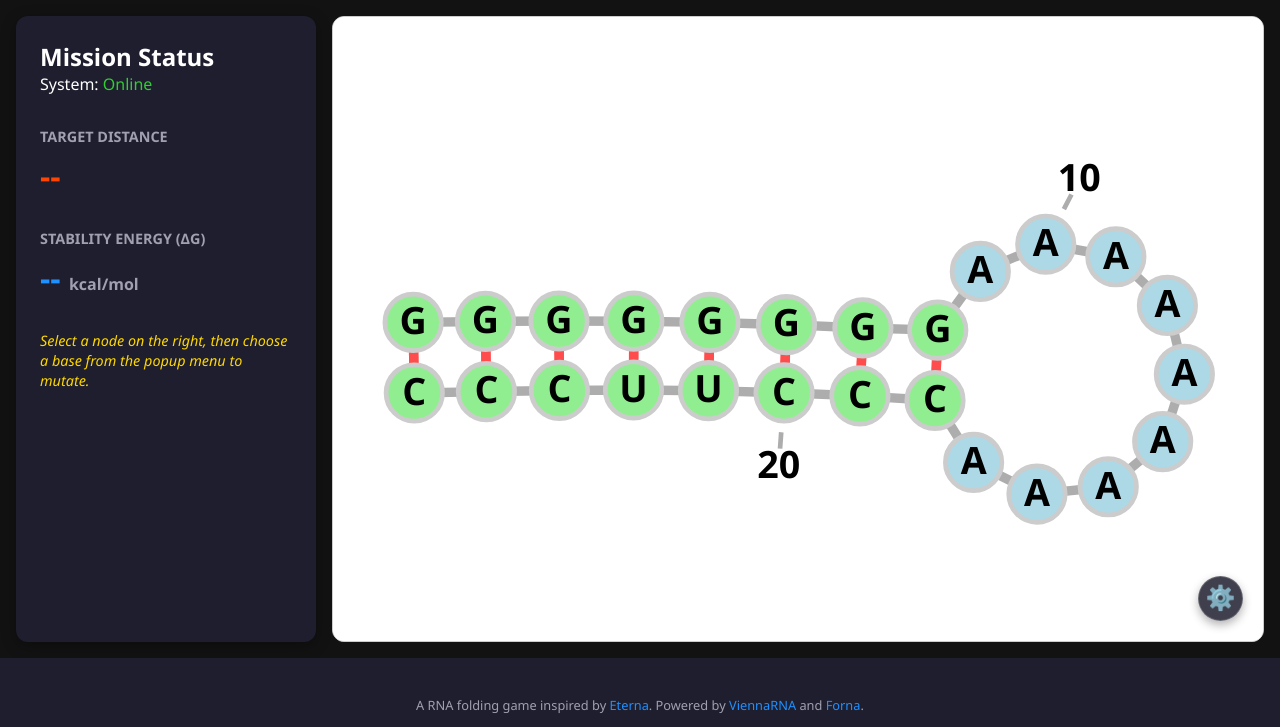
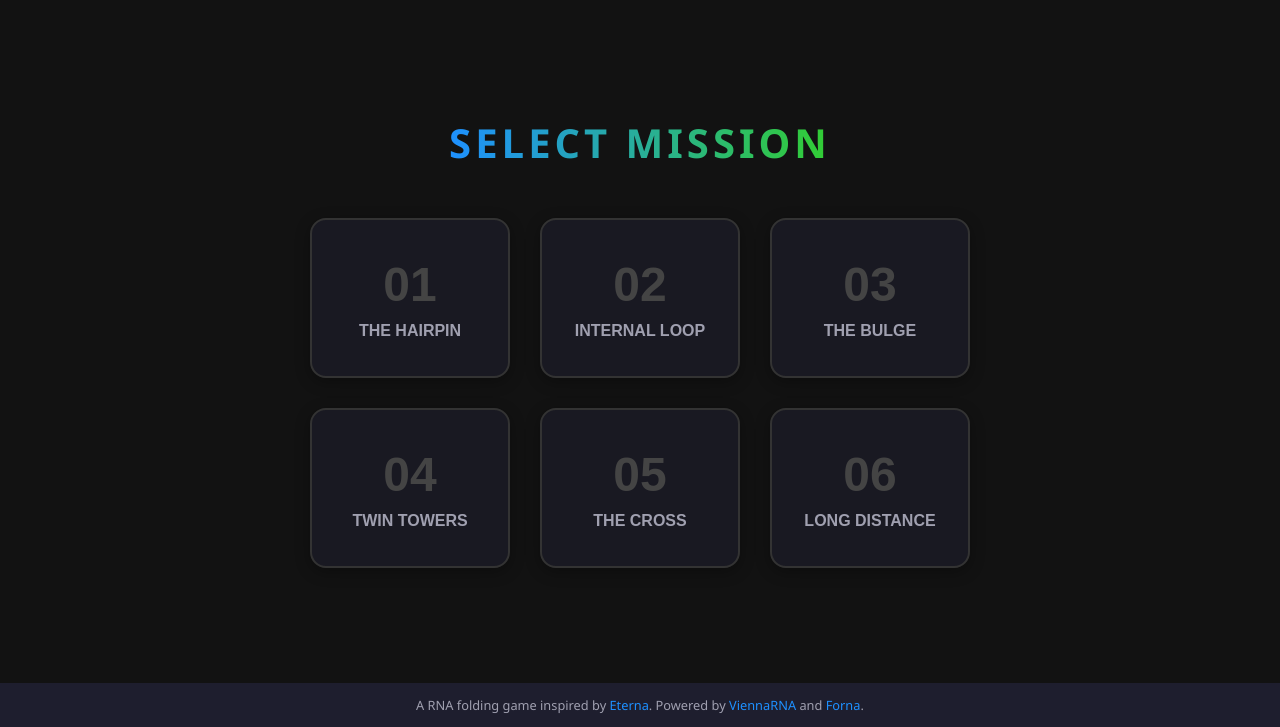
Before and after one commit to denski92/vienna_rna_folding_game, a Flask app: page / in a window 1280 px wide. Shown: the part 73-800 px from the top of the page. Run offline with Flask 3, Linux system fonts and the light colour scheme.

Commit message:
added start screen and level selection

```diff
--- a/static/css/style.css
+++ b/static/css/style.css
@@ -55,13 +55,26 @@ body {
     text-align: right;
 }
 
-/* --- 3. Main Stage Layout (Sidebar + Viz) --- */
+/* --- 3. Main Stage Layout --- */
+
+/* The outer container holds the distinct "screens" (Menu or Game) */
 .main-stage {
     flex: 1;
-    display: flex;
-    padding: 1rem;
+    position: relative;
+    width: 100%;
+    height: 100%;
+    overflow: hidden;
+    /* Removed: display: flex; gap: 1rem; padding: 1rem; */
+    /* This allows the children (Menu or GameView) to take full size */
+}
+
+/* New Class: Handles the layout ONLY when the game is active */
+.game-mode-layout {
+    display: flex;       /* This creates the Side-by-Side layout */
+    width: 100%;
+    height: 100%;
     gap: 1rem;
-    overflow: hidden;
+    padding: 1rem;       /* Padding goes here now */
 }
 
 /* Left Sidebar: Controls */
@@ -75,7 +88,6 @@ body {
     gap: 2rem;
     box-shadow: 0 4px 15px rgba(0,0,0,0.3);
 }
-
 .status-group h3 {
     font-size: 0.9rem;
     text-transform: uppercase;
@@ -103,13 +115,14 @@ body {
     line-height: 1.4;
 }
 
+
 /* Right Panel: Visualization */
 .viz-panel {
     flex: 1;
-    background: #f9f9f9; /* Your preferred light grey background */
+    background: #f9f9f9;
     border-radius: 12px;
     overflow: hidden;
-    position: relative; /* Context for absolute positioning of popup */
+    position: relative;
     border: 1px solid #ccc;
 }
 
@@ -441,3 +454,92 @@ circle[node_type="pseudo"] {
     accent-color: var(--accent-blue);
     cursor: pointer;
 }
+
+/* --- 9. Level Select Menu --- */
+
+.level-menu {
+    width: 100%;
+    height: 100%;
+    display: flex; /* Flex to center content */
+    flex-direction: column;
+    align-items: center;
+    justify-content: center;
+    background: var(--bg-app);
+}
+
+.level-menu h2 {
+    font-size: 2.5rem;
+    margin-bottom: 3rem;
+    color: var(--text-primary);
+    text-transform: uppercase;
+    letter-spacing: 4px;
+    background: linear-gradient(90deg, var(--accent-blue), var(--accent-green));
+    -webkit-background-clip: text;
+    -webkit-text-fill-color: transparent;
+}
+
+.level-grid {
+    display: grid;
+    grid-template-columns: repeat(3, 1fr);
+    gap: 30px;
+    max-width: 900px;
+}
+
+.level-card {
+    background: rgba(30, 30, 46, 0.6);
+    border: 2px solid #333;
+    border-radius: 16px;
+    width: 200px;
+    height: 160px;
+    display: flex;
+    flex-direction: column;
+    align-items: center;
+    justify-content: center;
+    cursor: pointer;
+    transition: all 0.2s cubic-bezier(0.175, 0.885, 0.32, 1.275);
+    box-shadow: 0 4px 15px rgba(0,0,0,0.3);
+}
+
+.level-card:hover {
+    transform: translateY(-5px);
+    border-color: var(--accent-blue);
+    background: rgba(30, 30, 46, 0.9);
+    box-shadow: 0 0 20px rgba(30, 144, 255, 0.3);
+}
+
+.lvl-num {
+    font-size: 3rem;
+    font-weight: 900;
+    color: #444;
+    margin-bottom: 10px;
+    transition: color 0.2s;
+}
+
+.level-card:hover .lvl-num {
+    color: white;
+}
+
+.lvl-name {
+    font-size: 1rem;
+    font-weight: bold;
+    color: var(--text-secondary);
+    text-transform: uppercase;
+}
+
+/* Back Button for the Control Panel */
+.back-btn {
+    background: transparent;
+    border: 1px solid #444;
+    color: var(--text-secondary);
+    padding: 5px 10px;
+    margin-bottom: 20px;
+    cursor: pointer;
+    border-radius: 4px;
+    font-size: 0.8rem;
+    align-self: flex-start;
+}
+.back-btn:hover { border-color: white; color: white; }
+
+/* Hide helper class */
+.hidden-display { display: none !important; }
+.flex-display { display: flex !important; }
--- a/static/js/game.js
+++ b/static/js/game.js
@@ -1,6 +1,6 @@
 /**
  * Frontend logic for the RNA Folding Game.
- * Handles initialization, click interaction, and mutation logic.
+ * Handles initialization, click interaction, mutation logic, and Level Management.
  */
 
 // Initialize the visualization container
@@ -9,70 +9,174 @@ let container = new FornaContainer("#rna_container", {
     'zoomable': true,
     'applyForce': true
 });
-// big testseq GGGGGGGGAAAAAAAAACCCCCCCCAAAAAAAGGGGGGGGAAAAAAAAACCCCCCCCAAAAAAAGGGGGGGGAAAAAAAAACCCCCCCCAAAAAAAGGGGGGGGAAAAAAAAACCCCCCCC
-// big teststruc "((((((((.........)))))))).......((((((((.........)))))))).......((((((((.........)))))))).......((((((((.........))))))))";
 
-// State variables
-let currentSequence = "GGGGGGGGAAAAAAAAACCCUUCCC";
-let targetStructure = "((((((((.........))))))))";
+// Level Definitions
+const LEVELS = [
+    {
+        name: "The Hairpin",
+        target: "((((((((.........))))))))",
+        startSeq: "GGGGGGGGAAAAAAAAACCCCCCCC" // 25 nts
+    },
+    {
+        name: "Internal Loop",
+        target: "((((((....((....))....))))))",
+        startSeq: "GGGGGGAAAAGGGGAAAACCCCACCCCC" // 28 nts
+    },
+    {
+        name: "The Bulge",
+        target: "((((((.((....)).))))))",
+        startSeq: "GGGGGGUAAUUUUUAGCCCCCC" // 22 nts
+    },
+    {
+        name: "Twin Towers",
+        target: "((((....)))).((((....))))",
+        startSeq: "GGGGAAAACCCCGGGGAAAACCCC" // 25 nts
+    },
+    {
+        name: "The Cross",
+        target: "((((..((...))..((...))..))))",
+        startSeq: "GGGGUUGGGAAACCAAGGAAACCACCCC" // 28 nts
+    },
+    {
+        name: "Long Distance",
+        target: "((((((((((....))))))))))",
+        startSeq: "GGGGGGGGGGAAAACCCCCCCCCC" // 24 nts
+    }
+];
+
+// Current State
+let currentSequence = "";
+let targetStructure = "";
 let selectedNodeIndex = -1;
 
+/**
+ * Called by HTML buttons: startLevel(0), startLevel(1), etc.
+ */
+function startLevel(lvlIndex) {
+    const lvl = LEVELS[lvlIndex];
+    if (!lvl) return;
+
+    // 1. Set State
+    currentSequence = lvl.startSeq;
+    targetStructure = lvl.target;
+
+    // 2. Update UI Titles
+    document.getElementById('level-title').innerText = lvl.name;
+
+    // 3. Switch Screens
+    document.getElementById('level-menu').style.display = 'none';
+    const gameView = document.getElementById('game-view');
+    gameView.style.display = 'flex';
+
+    // 4. CRITICAL FIX: Give the browser 50ms to render the div,
+    //    then trigger a resize so Forna knows how big the window is.
+    setTimeout(() => {
+        // 1. Tell Forna/Browser "The window size changed, check dimensions!"
+        window.dispatchEvent(new Event('resize'));
+
+        // 2. Now that dimensions are correct, draw the RNA
+        initGame();
+    }, 50);
+}
+
+/**
+ * Return to Menu
+ */
+function showMenu() {
+    document.getElementById('game-view').style.display = 'none';
+    document.getElementById('level-menu').style.display = 'flex';
+
+    // Optional: Clear container to save memory?
+    container.clearNodes();
+}
+
+/**
+ * Initializes the Forna Container with current data
+ */
 function initGame() {
+    container.clearNodes();
     let options = {
         'sequence': currentSequence,
         'structure': targetStructure
     };
+
+    // Calculate initial metrics immediately so the numbers aren't empty
+    // (We do a dummy fetch or just set 0 if we assume start isn't solved)
+    // For now, let's just render the RNA:
     container.addRNA(options.structure, options);
+
+    // Reset metrics display
+    document.getElementById('dist-val').innerText = "--";
+    document.getElementById('mfe-val').innerText = "--";
+
+    // Trigger an initial "mutate" call with the starting sequence
+    // to get the real initial MFE and Distance from the backend.
+    fetch('/api/mutate', {
+        method: 'POST',
+        headers: {'Content-Type': 'application/json'},
+        body: JSON.stringify({ sequence: currentSequence, target: targetStructure })
+    })
+    .then(r => r.json())
+    .then(data => {
+        updateMetrics(data);
+        // Re-center after initial load
+        setTimeout(() => container.center_view(), 100);
+    });
+
     setTimeout(attachClickListeners, 500);
+}
+
+function updateMetrics(data) {
+    document.getElementById('dist-val').innerText = data.distance;
+    document.getElementById('mfe-val').innerText = data.mfe;
+
+    // Color coding
+    const distEl = document.getElementById('dist-val');
+    if (data.distance === 0) {
+        distEl.style.color = '#32CD32'; // Green
+        distEl.innerText = "SOLVED!";
+    } else {
+        distEl.style.color = '#FF4500'; // Red
+    }
 }
 
 function attachClickListeners() {
     d3.selectAll('.node')
         .on('click', function(d) {
-            // 1. Ignore helper nodes
             if (d.node_type !== 'nucleotide') return;
 
-            // 2. CLEAR Styles from ALL nodes (Reset to default CSS)
+            // Clear previous styles
             d3.selectAll('.node')
-              .style('stroke', null)        // Removes inline stroke
-              .style('stroke-width', null)  // Removes inline width
-              .style('filter', null)        // Removes inline glow
+              .style('stroke', null)
+              .style('stroke-width', null)
+              .style('filter', null)
               .classed('selected', false);
 
-            // 3. APPLY Styles to THIS node
+            // Highlight current
             d3.select(this)
-              .style('stroke', '#ffe343ff')         // Gold color
-              .style('stroke-width', '3.8px')       // Thick border
+              .style('stroke', '#ffe343ff')
+              .style('stroke-width', '3.8px')
               .style('stroke-opacity', '0.95')
-              .style('filter', 'drop-shadow(0 0 3px #FFD700) drop-shadow(0 0 15px #FFD700)')
-
+              .style('filter', 'drop-shadow(0 0 3px #FFD700) drop-shadow(0 0 15px #FFD700)');
 
             selectedNodeIndex = d.num - 1;
-            console.log("Selected Node:", selectedNodeIndex);
 
-            // 4. Show Menu
+            // Show Menu
             let menu = document.getElementById('mutation-menu');
-            menu.style.display = 'flex'; // Changed from 'block' to 'flex' to keep CSS layout
-
-            // Offset slightly so it doesn't spawn exactly under the cursor
-            // (15px to the right, 15px down)
+            menu.style.display = 'flex';
             menu.style.left = (d3.event.pageX + 15) + 'px';
             menu.style.top = (d3.event.pageY + 15) + 'px';
 
             d3.event.stopPropagation();
         });
 
-    // Background Click Listener (Reset everything)
     d3.select('body').on('click', function() {
         if (d3.event.target.tagName !== 'circle') {
              document.getElementById('mutation-menu').style.display = 'none';
-
-             // Clear all manual styles
              d3.selectAll('.node')
                .style('stroke', null)
                .style('stroke-width', null)
                .style('filter', null);
-
              selectedNodeIndex = -1;
         }
     });
@@ -82,18 +186,13 @@ function mutateNode(newBase) {
     document.getElementById('mutation-menu').style.display = 'none';
     if (selectedNodeIndex === -1) return;
 
-    // 1. Capture Camera State (Zoom/Pan)
-    let prevTranslate = [0,0];
-    let prevScale = 1;
+    let prevTranslate = [0,0], prevScale = 1;
     if (container.zoomer) {
         prevTranslate = container.zoomer.translate();
         prevScale = container.zoomer.scale();
     }
 
-    // --- POSITION FIX START: Capture Molecule Position ---
-    // Where is the molecule currently floating?
     let oldCentroid = getMoleculeCentroid();
-    // ----------------------------------------------------
 
     let seqArray = currentSequence.split('');
     seqArray[selectedNodeIndex] = newBase;
@@ -112,142 +211,86 @@ function mutateNode(newBase) {
         currentSequence = data.sequence;
 
         container.clearNodes();
+        let options = { 'sequence': data.sequence, 'structure': data.structure };
 
-        let options = {
-            'sequence': data.sequence,
-            'structure': data.structure
-        };
-
-        // 2. Monkey Patch: Stop the camera from resetting
         let originalCenterView = container.center_view;
         container.center_view = function() {};
 
-        // 3. Add the new RNA (It will be created at default coordinates)
         container.addRNA(options.structure, options);
 
-        // --- POSITION FIX START: Shift New Molecule ---
-        // Calculate where the new molecule spawned
+        // Position Fix
         let newCentroid = getMoleculeCentroid();
-
-        // Calculate the difference vector
         let deltaX = oldCentroid.x - newCentroid.x;
         let deltaY = oldCentroid.y - newCentroid.y;
 
-        // Apply this offset to EVERY node in the new graph
         container.graph.nodes.forEach(node => {
-            node.x += deltaX;
-            node.y += deltaY;
-            // D3 Force layout also uses 'px' (previous x) for physics
-            node.px += deltaX;
-            node.py += deltaY;
+            node.x += deltaX; node.y += deltaY;
+            node.px += deltaX; node.py += deltaY;
         });
+        container.update();
 
-        // Force Forna to recognize the moved nodes
-        container.update();
-        // ----------------------------------------------
-
-        // Restore camera behavior
+        // Restore Camera
         container.center_view = originalCenterView;
-
-        // 4. Sync D3 Camera
         if (container.zoomer) {
             container.zoomer.translate(prevTranslate);
             container.zoomer.scale(prevScale);
         }
 
+        updateMetrics(data);
         setTimeout(attachClickListeners, 500);
     })
     .catch(error => console.error('Error:', error));
 }
 
-/**
- * Calculates the geometric center (centroid) of the RNA molecule.
- * Used to keep the molecule in the same place after a mutation.
- */
 function getMoleculeCentroid() {
     let nodes = container.graph.nodes;
     let sumX = 0, sumY = 0, count = 0;
-
     nodes.forEach(node => {
-        // We only care about the actual nucleotides, not labels or helper nodes
         if (node.node_type === 'nucleotide') {
-            sumX += node.x;
-            sumY += node.y;
-            count++;
+            sumX += node.x; sumY += node.y; count++;
         }
     });
-
     if (count === 0) return {x: 0, y: 0};
     return {x: sumX / count, y: sumY / count};
 }
 
-
 /* --- Settings Widget Logic --- */
-
-
 document.addEventListener("DOMContentLoaded", function() {
     const settingsBtn = document.getElementById('settings-btn');
     const settingsPanel = document.getElementById('settings-panel');
     const closeSettingsBtn = document.getElementById('close-settings');
     const colorRadios = document.querySelectorAll('input[name="color-scheme"]');
 
-    // 1. Monkey Patch Forna to use Custom Colors for "Sequence" Mode
-    // We save the original function so we can still use it for other modes.
+    // Monkey Patch Colors
     const originalChangeColorScheme = container.changeColorScheme.bind(container);
-
     container.changeColorScheme = function(scheme) {
-        // Let the original function run first (handles state updates and other modes)
         originalChangeColorScheme(scheme);
-
-        // If the user wants "Nucleotide Type", we overwrite the pale colors with yours
         if (scheme === 'sequence') {
-            const colorMap = {
-                'A': '#FFD700', // Gold
-                'U': '#1E90FF', // DodgerBlue
-                'G': '#FF4500', // OrangeRed
-                'C': '#32CD32', // LimeGreen
-                'T': '#1E90FF'  // Treat T like U just in case
+             const colorMap = {
+                'A': '#FFD700', 'a': '#FFD700',
+                'U': '#1E90FF', 'u': '#1E90FF',
+                'G': '#FF4500', 'g': '#FF4500',
+                'C': '#32CD32', 'c': '#32CD32',
+                'T': '#1E90FF', 't': '#1E90FF'
             };
-
-            // Select all nucleotide nodes and apply the custom fill
             d3.selectAll('.node[node_type="nucleotide"]')
-              .style('fill', function(d) {
-                  return colorMap[d.name] || 'white';
-              });
+              .style('fill', function(d) { return colorMap[d.name] || 'white'; });
         }
     };
 
-    // 2. Toggle Panel Visibility
-    function toggleSettings() {
-        settingsPanel.classList.toggle('hidden');
-    }
+    function toggleSettings() { settingsPanel.classList.toggle('hidden'); }
 
-    settingsBtn.addEventListener('click', (e) => {
-        e.stopPropagation();
-        toggleSettings();
+    settingsBtn.addEventListener('click', (e) => { e.stopPropagation(); toggleSettings(); });
+    closeSettingsBtn.addEventListener('click', (e) => { e.stopPropagation(); settingsPanel.classList.add('hidden'); });
+    colorRadios.forEach(radio => {
+        radio.addEventListener('change', (e) => { container.changeColorScheme(e.target.value); });
     });
-
-    closeSettingsBtn.addEventListener('click', (e) => {
-        e.stopPropagation();
-        settingsPanel.classList.add('hidden');
-    });
-
-    // 3. Handle Radio Button Changes
-    colorRadios.forEach(radio => {
-        radio.addEventListener('change', (e) => {
-            const scheme = e.target.value;
-            // Call our patched function
-            container.changeColorScheme(scheme);
-        });
-    });
-
-    // 4. Close panel when clicking outside
     document.body.addEventListener('click', (e) => {
         if (!settingsPanel.contains(e.target) && e.target !== settingsBtn) {
             settingsPanel.classList.add('hidden');
         }
     });
+
+    // NOTE: initGame() is NOT called here anymore.
+    // The user must click a level button to trigger initGame().
 });
-
-// Start
-initGame();
--- a/templates/index.html
+++ b/templates/index.html
@@ -22,9 +22,43 @@
 
     <main class="main-stage">
 
+        <section id="level-menu" class="level-menu">
+            <h2>Select Mission</h2>
+            <div class="level-grid">
+                <button class="level-card" onclick="startLevel(0)">
+                    <span class="lvl-num">01</span>
+                    <span class="lvl-name">The Hairpin</span>
+                </button>
+                <button class="level-card" onclick="startLevel(1)">
+                    <span class="lvl-num">02</span>
+                    <span class="lvl-name">Internal Loop</span>
+                </button>
+                <button class="level-card" onclick="startLevel(2)">
+                    <span class="lvl-num">03</span>
+                    <span class="lvl-name">The Bulge</span>
+                </button>
+                <button class="level-card" onclick="startLevel(3)">
+                    <span class="lvl-num">04</span>
+                    <span class="lvl-name">Twin Towers</span>
+                </button>
+                <button class="level-card" onclick="startLevel(4)">
+                    <span class="lvl-num">05</span>
+                    <span class="lvl-name">The Cross</span>
+                </button>
+                <button class="level-card" onclick="startLevel(5)">
+                    <span class="lvl-num">06</span>
+                    <span class="lvl-name">Long Distance</span>
+                </button>
+            </div>
+        </section>
+
+        <div id="game-view" class="game-mode-layout" style="display: none;">
+
             <section class="control-panel">
+                <button class="back-btn" onclick="showMenu()">← Missions</button>
+
                 <div>
-                <h2>Mission Status</h2>
+                    <h2 id="level-title">Mission Status</h2>
                     <p>System: <span style="color: #32CD32;">Online</span></p>
                 </div>
 
@@ -54,46 +88,30 @@
                 <div id="rna_container"></div>
 
                 <div class="settings-widget">
-                <button id="settings-btn" class="settings-btn" title="Settings">
-                    ⚙️
-                </button>
-
+                    <button id="settings-btn" class="settings-btn" title="Settings">⚙️</button>
                     <div id="settings-panel" class="settings-panel hidden">
                         <div class="panel-header">
                             <span>Display Settings</span>
                             <button id="close-settings" class="close-text-btn">×</button>
                         </div>
-
                         <div class="setting-group">
                             <label>Color Scheme</label>
                             <div class="radio-group">
-                            <label class="radio-label">
-                                <input type="radio" name="color-scheme" value="structure" checked>
-                                <span>Structure (Default)</span>
-                            </label>
-                            <label class="radio-label">
-                                <input type="radio" name="color-scheme" value="sequence">
-                                <span>Nucleotide Type</span>
-                            </label>
-                            <label class="radio-label">
-                                <input type="radio" name="color-scheme" value="positions">
-                                <span>Position (Gradient)</span>
-                            </label>
+                                <label class="radio-label"><input type="radio" name="color-scheme" value="structure" checked> <span>Structure</span></label>
+                                <label class="radio-label"><input type="radio" name="color-scheme" value="sequence"> <span>Nucleotide Type</span></label>
+                                <label class="radio-label"><input type="radio" name="color-scheme" value="positions"> <span>Position</span></label>
                             </div>
                         </div>
                     </div>
                 </div>
             </section>
-
-            </main> <footer class="app-footer">
-                </footer>
+        </div>
 
         <div id="mutation-menu" class="mutation-menu" style="display: none;">
             <div class="menu-header">
                 <span class="menu-title">SELECT BASE</span>
                 <button class="close-btn" onclick="document.getElementById('mutation-menu').style.display='none'">×</button>
             </div>
-
             <div class="btn-grid">
                 <button class="base-btn btn-A" onclick="mutateNode('A')">A</button>
                 <button class="base-btn btn-U" onclick="mutateNode('U')">U</button>
```
Lines whose indentation alone changed are shown as unchanged.
